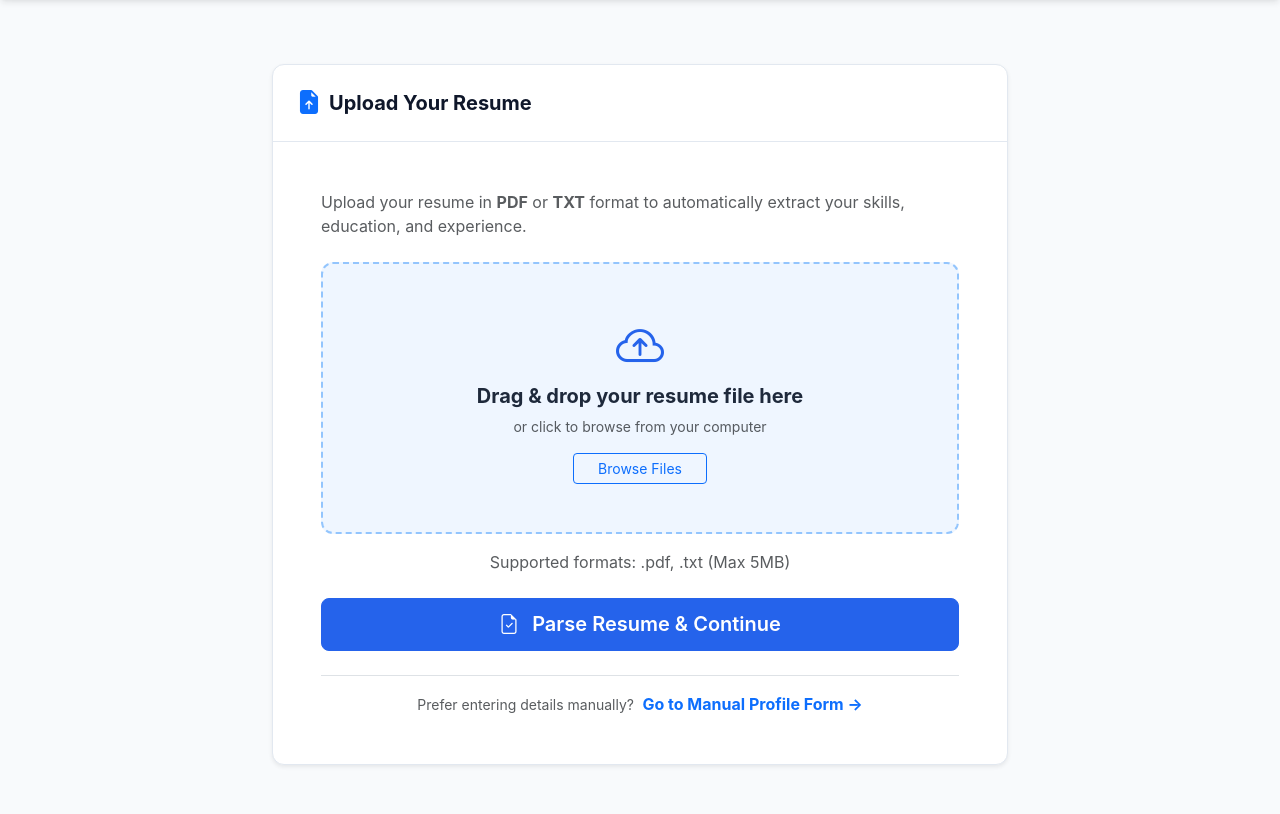
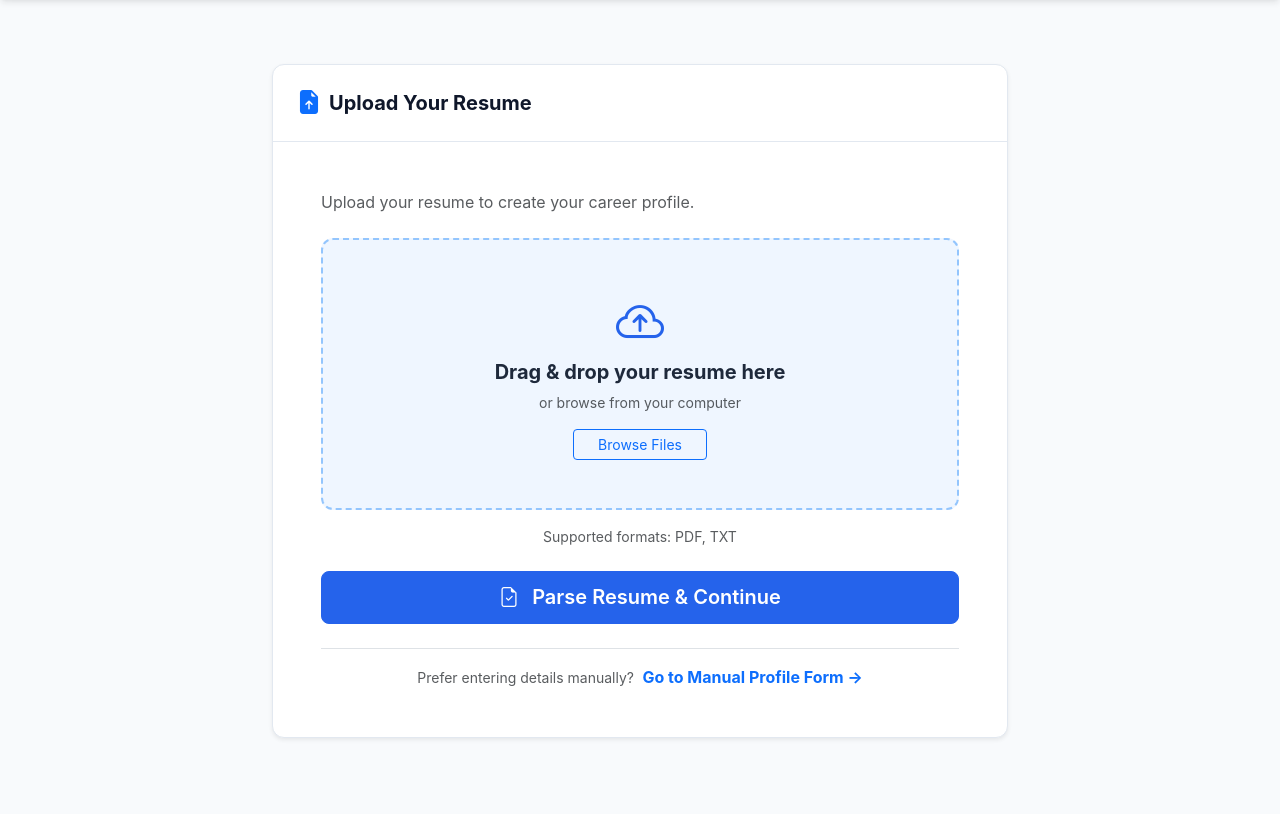
Before and after one commit to makshaya09/-C-Users-maksh-Desktop-infosys-career_prediction_system-, a Flask app: page /upload in a window 1280 px wide. Shown: the part 69-883 px from the top of the page. Run offline with Flask 3, Linux system fonts and the light colour scheme.

Commit message:
updated project

```diff
--- a/app.py
+++ b/app.py
@@ -1,6 +1,5 @@
 """
 Main Flask Application for AI-Based Career Prediction and Recommendation System.
-Milestone 1 & Milestone 2: Advanced ML & Recommendation Engine.
 """
 
 import json
@@ -254,11 +253,21 @@ def report_page():
     if os.path.exists(comp_file):
         with open(comp_file, "r", encoding="utf-8") as f:
             model_comparison = json.load(f)
+    else:
+        try:
+            model_comparison = run_model_comparison(force_retrain=False)
+        except Exception:
+            model_comparison = {}
 
     eval_report = {}
     if os.path.exists(eval_file):
         with open(eval_file, "r", encoding="utf-8") as f:
             eval_report = json.load(f)
+    else:
+        try:
+            eval_report = run_full_evaluation_suite()
+        except Exception:
+            eval_report = {}
 
     return render_template(
         "report.html",
@@ -293,7 +302,7 @@ def retrain_model_route():
 @app.route("/api/recommend", methods=["POST"])
 def api_recommend():
     """
-    Milestone 2 Top-K Career Recommendation API endpoint.
+    Top-K Career Recommendation API endpoint.
     Expects JSON:
     {
         "skills": ["Python", "Machine Learning", "SQL"],
@@ -330,7 +339,7 @@ def api_recommend():
 
 @app.route("/api/predict", methods=["POST"])
 def api_predict():
-    """Milestone 1 API endpoint for baseline career prediction."""
+    """API endpoint for career prediction."""
     if not request.is_json:
         return jsonify({"error": "Content-Type must be application/json"}), 400
 
--- a/ml/evaluate.py
+++ b/ml/evaluate.py
@@ -106,7 +106,7 @@ def evaluate_model(
     clf_path = os.path.join(reports_dir, "classification_report.txt")
     with open(clf_path, "w", encoding="utf-8") as f:
         f.write("=" * 65 + "\n")
-        f.write("CAREER PREDICTION MODEL - CLASSIFICATION REPORT (MILESTONE 1)\n")
+        f.write("CAREER PREDICTION MODEL - CLASSIFICATION REPORT\n")
         f.write("=" * 65 + "\n\n")
         f.write(clf_report_str)
         f.write("\n\n" + "=" * 65 + "\n")
--- a/reports/classification_report.txt
+++ b/reports/classification_report.txt
@@ -1,5 +1,5 @@
 =================================================================
-CAREER PREDICTION MODEL - CLASSIFICATION REPORT (MILESTONE 1)
+CAREER PREDICTION MODEL - CLASSIFICATION REPORT
 =================================================================
 
                            precision    recall  f1-score   support
--- a/templates/index.html
+++ b/templates/index.html
@@ -42,7 +42,7 @@
           <h5 class="fw-bold mb-0">Resume Parsing</h5>
         </div>
         <p class="text-muted">
-          Extracts important information from your resume automatically, identifying your core technical skills, education, and past experience.
+          Extracts important information from your resume.
         </p>
         <a href="{{ url_for('upload_page') }}" class="text-primary text-decoration-none fw-semibold">
           Upload Resume <i class="bi bi-arrow-right"></i>
@@ -60,7 +60,7 @@
           <h5 class="fw-bold mb-0">Profile Ingestion</h5>
         </div>
         <p class="text-muted">
-          Add or review your career profile details anytime to ensure your information is up to date and accurate.
+          Add or review your career profile details.
         </p>
         <a href="{{ url_for('profile_page') }}" class="text-success text-decoration-none fw-semibold">
           Edit Profile <i class="bi bi-arrow-right"></i>
@@ -78,7 +78,7 @@
           <h5 class="fw-bold mb-0">Career Prediction</h5>
         </div>
         <p class="text-muted">
-          Identifies career paths that best match your profile and highlights the skills you have and those you can learn next.
+          Identifies career paths that best match your profile.
         </p>
         <a href="{{ url_for('report_page') }}" class="text-info text-decoration-none fw-semibold">
           View Insights <i class="bi bi-arrow-right"></i>
--- a/templates/result.html
+++ b/templates/result.html
@@ -1,6 +1,6 @@
 {% extends "base.html" %}
 
-{% block title %}Career Recommendations - AI Career Recommendation Engine{% endblock %}
+{% block title %}Career Recommendations - AI Career Prediction{% endblock %}
 
 {% block content %}
 <div class="container my-5">
@@ -192,7 +192,7 @@
     <p class="text-muted mb-4">Complete your career profile or upload a resume to generate personalized career recommendations.</p>
     <div class="d-flex justify-content-center gap-3">
       <a href="{{ url_for('upload_page') }}" class="btn btn-primary-custom btn-lg">
-        <i class="bi bi-file-earmark-arrow-up me-2"></i> Upload Resume
+        <i class="bi bi-cloud-arrow-up-fill me-2"></i> Upload Resume
       </a>
       <a href="{{ url_for('profile_page') }}" class="btn btn-secondary-custom btn-lg">
         <i class="bi bi-pencil-square me-2"></i> Enter Profile
--- a/templates/upload_resume.html
+++ b/templates/upload_resume.html
@@ -14,21 +14,21 @@
 
         <div class="card-body p-4 p-md-5">
           <p class="text-muted mb-4">
-            Upload your resume in <strong>PDF</strong> or <strong>TXT</strong> format to automatically extract your skills, education, and experience.
+            Upload your resume to create your career profile.
           </p>
 
           <form action="{{ url_for('parse_resume_route') }}" method="POST" enctype="multipart/form-data" id="uploadForm">
             <!-- Dropzone -->
             <div class="dropzone-box" id="dropzone">
               <i class="bi bi-cloud-arrow-up upload-icon"></i>
-              <h5 class="fw-bold mb-2">Drag &amp; drop your resume file here</h5>
-              <p class="text-muted small mb-3">or click to browse from your computer</p>
+              <h5 class="fw-bold mb-2">Drag &amp; drop your resume here</h5>
+              <p class="text-muted small mb-3">or browse from your computer</p>
               <input type="file" name="resume" id="resumeFile" class="d-none" accept=".pdf,.txt" required>
               <button type="button" class="btn btn-outline-primary btn-sm px-4">Browse Files</button>
             </div>
 
-            <div id="fileNameDisplay" class="mt-3 text-center text-muted">
-              Supported formats: .pdf, .txt (Max 5MB)
+            <div id="fileNameDisplay" class="mt-3 text-center text-muted small">
+              Supported formats: PDF, TXT
             </div>
 
             <div class="d-grid gap-2 mt-4">
```
Also changed, not shown: templates/profile.html (+4 -4 lines), templates/report.html (+7 -7 lines).
